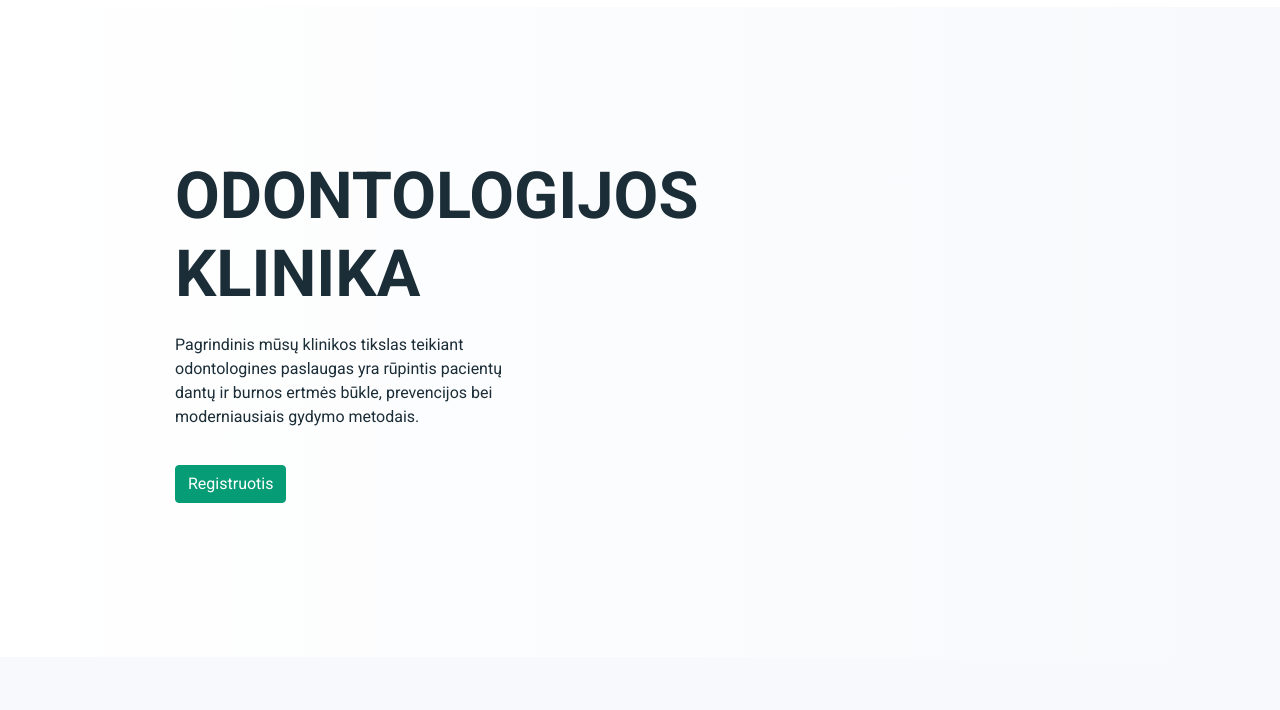
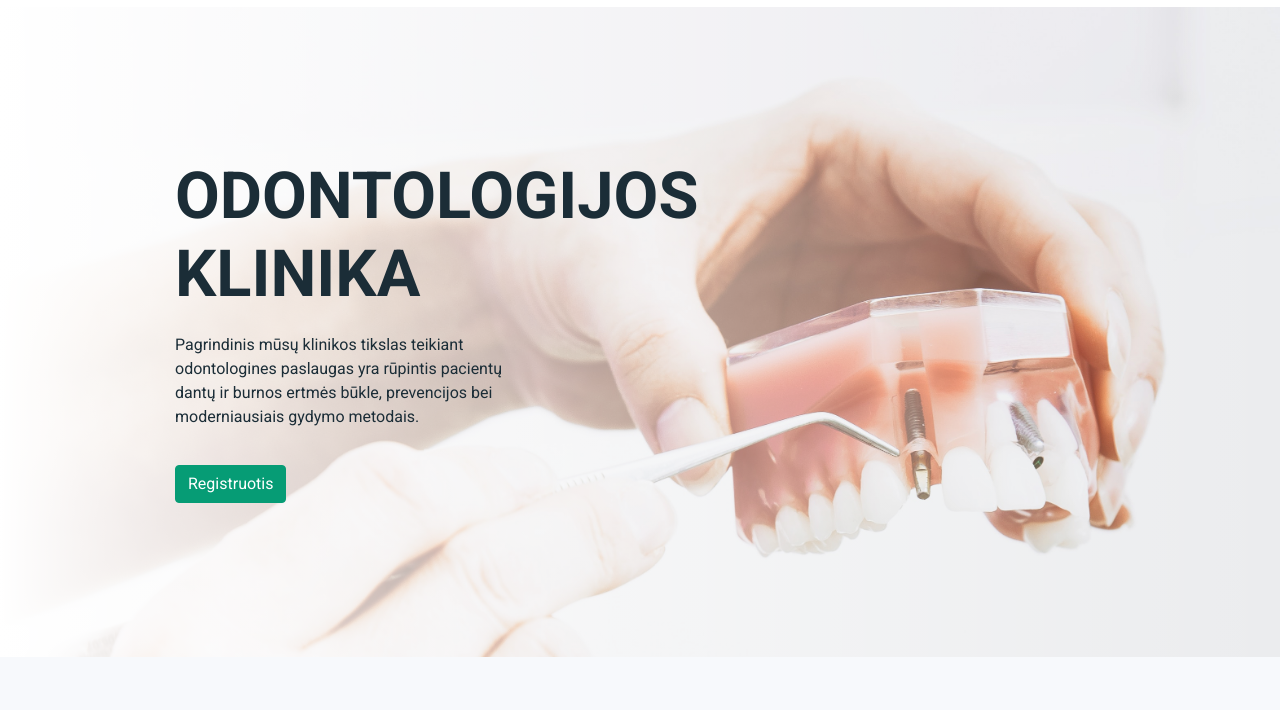
Before and after one commit to Laucys/1-HTML-Aspidontas, a plain HTML site: page index.html in a window 1280 px wide. Shown: the part 73-783 px from the top of the page. Drawn offline with nearby package versions, Linux system fonts and the light colour scheme; a script that the page names is missing.

Commit message:
Update styles.css

```diff
--- a/css/styles.css
+++ b/css/styles.css
@@ -88,7 +88,7 @@ nav {
 .slider-con {
     padding: 0;
     height: 650px;
-    background-image: linear-gradient(to right, #fff, rgba(255, 255, 255, 0)), url(./img/header3.jpg);
+    background-image: linear-gradient(to right, #fff, rgba(255, 255, 255, 0)), url(../img/header3.jpg);
     background-size: cover;
     background-position: left;
     display: flex;
```
